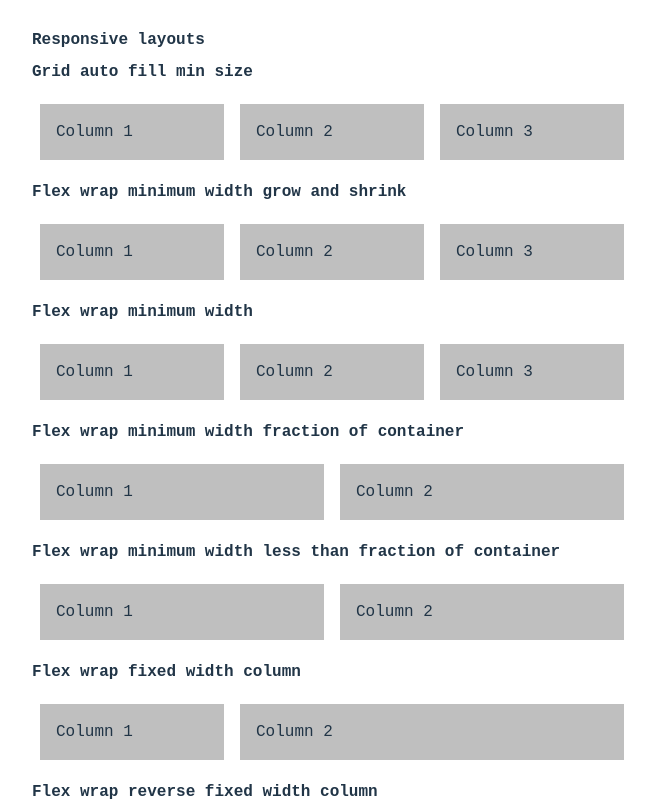
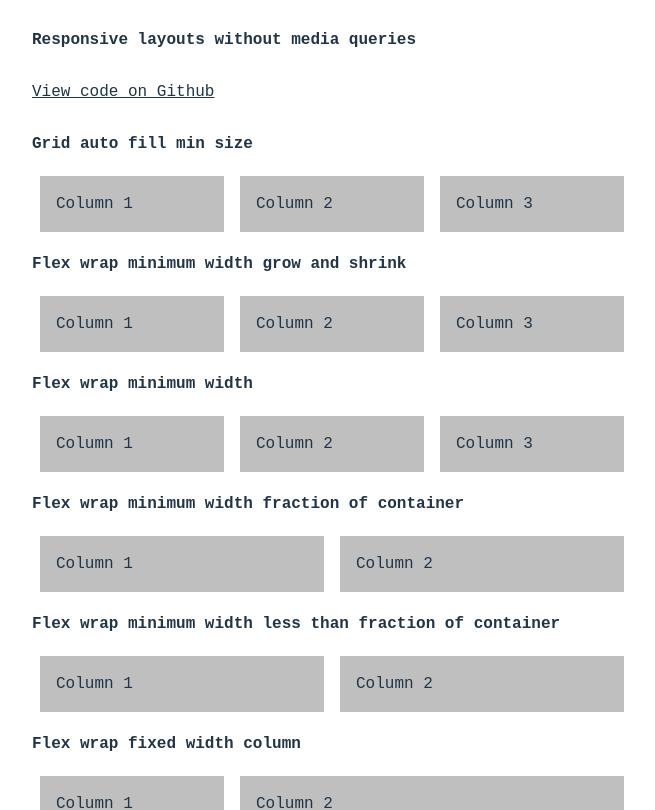
Before and after one commit to garthmcrae/responsibility, a Preact app: page / in a window 1280 px wide. Shown: the top 810 px of the page, without its empty margins (308-963 px from the left). Built offline with nearby package versions, Linux system fonts and the light colour scheme.

Commit message:
Link to Github.

```diff
--- a/src/app.tsx
+++ b/src/app.tsx
@@ -38,7 +38,12 @@ export function App() {
   return (
     <div style={container}>
       <div style={stack}>
-        <h1 style={heading}>Responsive layouts</h1>
+        <h1 style={heading}>Responsive layouts without media queries</h1>
+        <p>
+          <a href="https://github.com/garthmcrae/responsibility/blob/main/src/app.tsx">
+            View code on Github
+          </a>
+        </p>
         <h2 style={heading}>Grid auto fill min size</h2>
         <div
           style={{
--- a/src/index.css
+++ b/src/index.css
@@ -15,11 +15,7 @@
 
 a {
   font-weight: 500;
-  color: #646cff;
-  text-decoration: inherit;
-}
-a:hover {
-  color: #535bf2;
+  color: inherit;
 }
 
 body {
@@ -42,9 +38,6 @@ button {
   cursor: pointer;
   transition: border-color 0.25s;
 }
-button:hover {
-  border-color: #646cff;
-}
 button:focus,
 button:focus-visible {
   outline: 4px auto -webkit-focus-ring-color;
@@ -55,9 +48,6 @@ button:focus-visible {
     color: #213547;
     background-color: #ffffff;
   }
-  a:hover {
-    color: #747bff;
-  }
   button {
     background-color: #f9f9f9;
   }
```
